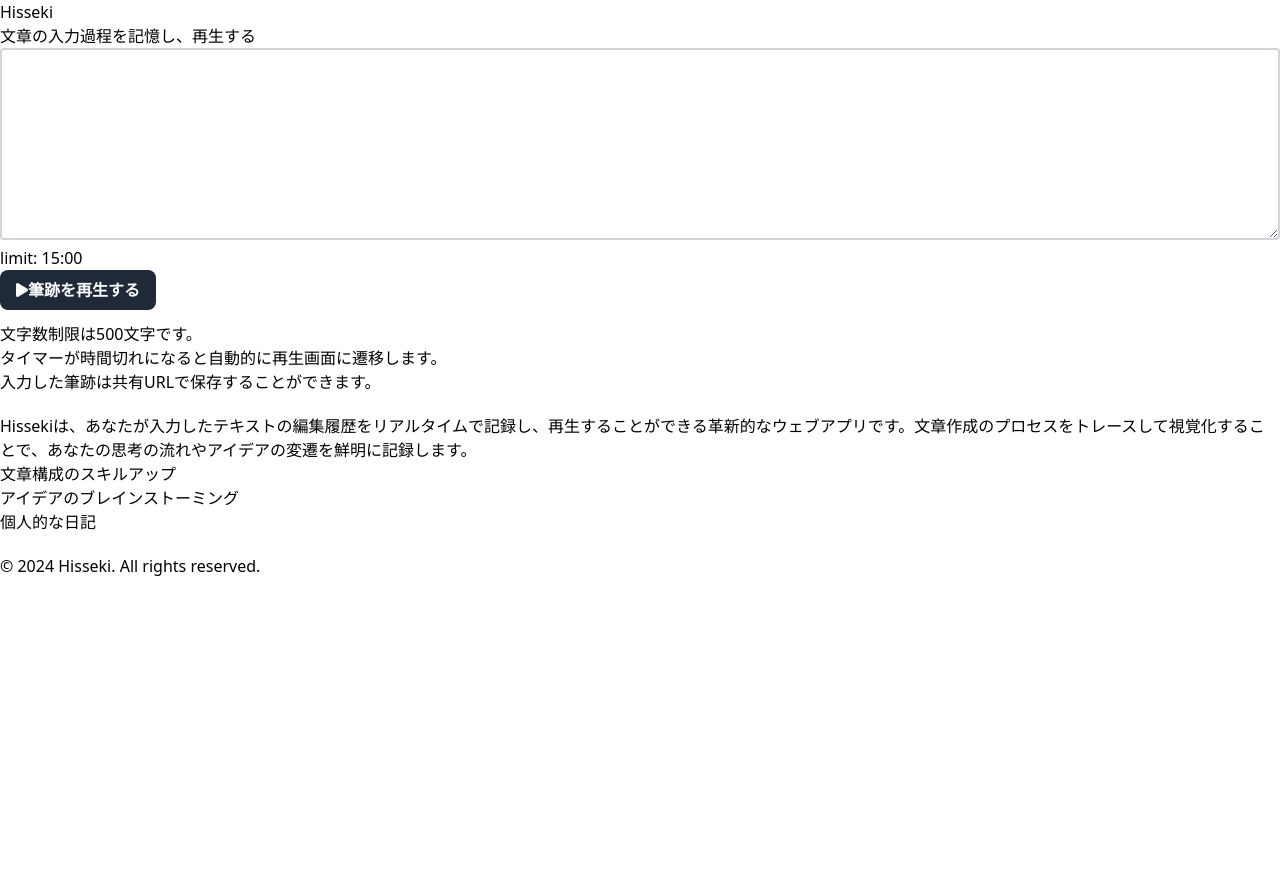
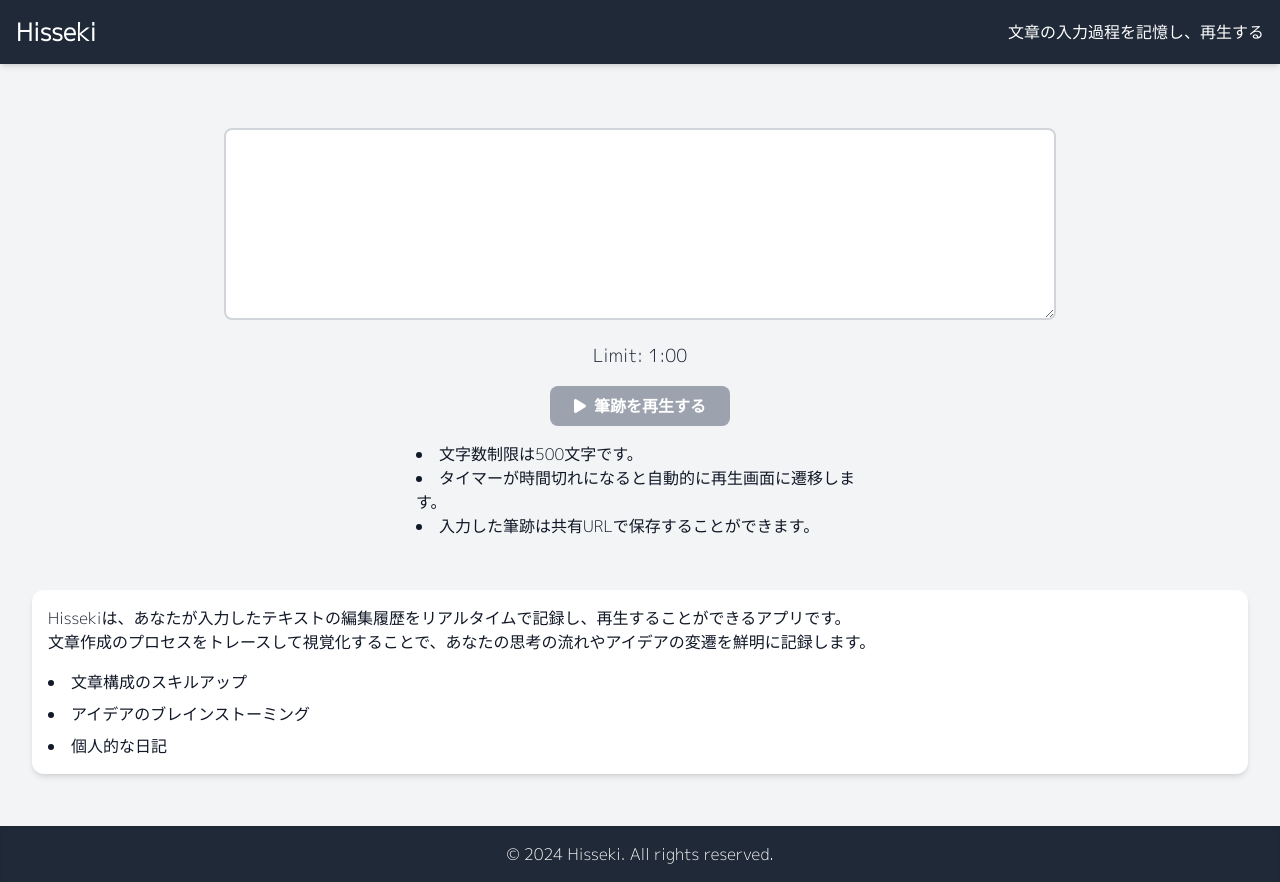
Before and after one commit to 0ldx7/Hisseki, a Next.js app: page / in a window 1280 px wide. Before the commit the page ends 800 px from the top, so only its background shows below. Built offline with nearby package versions, Linux system fonts and the light colour scheme.

Commit message:
全コンポーネントのスタイリングを一新 時間切れ、及び差分限界字にsaveRecordsが起動するよう修正

```diff
--- a/src/app/Concept/page.tsx
+++ b/src/app/Concept/page.tsx
@@ -2,11 +2,12 @@ import React from 'react';
 
 export const Concept: React.FC = () => {
     return (
-        <div className="my-5">
-            <p>
-                Hissekiは、あなたが入力したテキストの編集履歴をリアルタイムで記録し、再生することができる革新的なウェブアプリです。文章作成のプロセスをトレースして視覚化することで、あなたの思考の流れやアイデアの変遷を鮮明に記録します。
+        <div className="my-5 p-4 bg-white rounded-xl shadow-md text-gray-900">
+            <p className="mb-4">
+                Hissekiは、あなたが入力したテキストの編集履歴をリアルタイムで記録し、再生することができるアプリです。<br />
+                文章作成のプロセスをトレースして視覚化することで、あなたの思考の流れやアイデアの変遷を鮮明に記録します。
             </p>
-            <ul className="">
+            <ul className="list-disc list-inside space-y-2">
                 <li>文章構成のスキルアップ</li>
                 <li>アイデアのブレインストーミング</li>
                 <li>個人的な日記</li>
--- a/src/app/TextRecorder/page.tsx
+++ b/src/app/TextRecorder/page.tsx
@@ -1,3 +1,4 @@
+// TextRecorder/page.tsx
 "use client";
 import React, { useState, ChangeEvent, useEffect } from 'react';
 import { useRouter } from 'next/navigation';
@@ -12,78 +13,69 @@ type InputRecord = {
     timeDiff: number;
 };
 
-// セッションIDを生成する関数。ランダムな文字列を生成。
 const generateSessionId = () => '_' + Math.random().toString(36).substr(2, 9);
 
 const TextRecorder: React.FC = () => {
-    const [text, setText] = useState<string>(''); // 入力されたテキスト
-    const [lastText, setLastText] = useState<string>(''); // 最後に保存されたテキスト
-    const [records, setRecords] = useState<InputRecord[]>([]); // テキストの変化履歴
-    const [sessionId, setSessionId] = useState<string>(generateSessionId()); // セッションID
-    const [timeLeft, setTimeLeft] = useState<number>(15 * 60); // 初期値15分のカウントダウンタイマー
-    const [recordingStatus, setRecordingStatus] = useState<'notStarted' | 'recording' | 'stopped'>('notStarted'); // 録音状態
-    const dmp = new diff_match_patch(); // diff-match-patch インスタンス
-    const router = useRouter(); // Next.js のルーター
+    const [text, setText] = useState<string>('');
+    const [lastText, setLastText] = useState<string>('');
+    const [records, setRecords] = useState<InputRecord[]>([]);
+    const [sessionId, setSessionId] = useState<string>(generateSessionId());
+    const [timeLeft, setTimeLeft] = useState<number>(1 * 60);
+    const [recordingStatus, setRecordingStatus] = useState<'notStarted' | 'recording' | 'stopped'>('notStarted');
+    const dmp = new diff_match_patch();
+    const router = useRouter();
 
-    // カウントダウン
     useEffect(() => {
         if (recordingStatus === 'recording') {
-            const timer = setInterval(() => { //一秒ごとに実行されるコールバック関数
-                setTimeLeft((prevTime) => { //stateのセッタ関数に現在のprevTimeを渡し、時間更新
+            const timer = setInterval(() => {
+                setTimeLeft((prevTime) => {
                     if (prevTime <= 1) {
-                        setRecordingStatus('stopped'); // 残り時間が1秒以下なら録音を停止
-                        clearInterval(timer); // タイマーをクリア
-                        // return 0;
-                        location.reload(); //ページを自動リロードしリセット
+                        setRecordingStatus('stopped');
+                        clearInterval(timer);
+                        saveRecords();
                     }
-                    return prevTime - 1; //stateを一秒ごとに減少させ、カウントダウンを再現
+                    return prevTime - 1;
                 });
-            }, 1000); //一秒ごとにuseEffect更新
-
-            // return () => clearInterval(timer); // クリーンアップ関数
+            }, 1000);
         }
     }, [recordingStatus]);
 
-    // テキストエリアの変更を処理する関数
     const handleInputChange = (event: ChangeEvent<HTMLTextAreaElement>) => {
-        if (recordingStatus === 'stopped') return; // 記録停止している場合は機能しない
+        if (recordingStatus === 'stopped') return;
 
-        if (recordingStatus === 'notStarted') { //stateが初期値の場合、
-            setRecordingStatus('recording'); // 初回入力時にタイマーを開始、useEffect起動
+        if (recordingStatus === 'notStarted') {
+            setRecordingStatus('recording');
         }
 
-        const newText = event.target.value; // 新しいテキストの内容
+        const newText = event.target.value;
 
         if (newText.length > 500) {
-            alert("文字数の上限に達しています");
-            return; // 500文字を超える入力を拒否
+            saveRecords();
         }
 
-        setText(newText); // 新しいテキストをstateにセット
-        const diffs = dmp.diff_main(lastText, newText); // テキストの差分を計算
-        dmp.diff_cleanupSemantic(diffs); // 差分をセマンティックにクリーンアップ
-        const patches = dmp.patch_make(lastText, newText, diffs); // 差分からパッチを作成
-        const currentTime = Date.now(); // 現在時刻をミリ秒単位で取得
-        const timeDiff = records.length > 0 ? currentTime - records[records.length - 1].timestamp : 0; // 最後のレコードからの時間差
-        // currentTimeから一つ前のrecordのtimeStampを引いて、差分時間を計算
+        setText(newText);
+        const diffs = dmp.diff_main(lastText, newText);
+        dmp.diff_cleanupSemantic(diffs);
+        const patches = dmp.patch_make(lastText, newText, diffs);
+        const currentTime = Date.now();
+        const timeDiff = records.length > 0 ? currentTime - records[records.length - 1].timestamp : 0;
 
-        if (records.length < 1500) { // レコード数が1500未満の場合
+        if (records.length < 1500) {
             setRecords((prevRecords) => [
                 ...prevRecords,
-                { diffs: patches, timestamp: currentTime, timeDiff: timeDiff }
-            ]); // 新しいレコードを追加
+                { diffs: patches, timestamp: currentTime, timeDiff }
+            ]);
         }
 
-        if (records.length > 1500) { //レコード数が1500を超過した場合、
-            location.reload(); //自動的にページをリロードし、テキストリセット
+        if (records.length > 1500) {
+            saveRecords();
         };
 
-        setLastText(newText); // 最後のテキストを更新
+        setLastText(newText);
     };
 
-    // レコードを保存する関数
     const saveRecords = async () => {
-        if (records.length === 0) { // レコードがない場合はエラー
+        if (records.length === 0) {
             logError('No records to save', null);
             return;
         }
@@ -94,12 +86,12 @@ const TextRecorder: React.FC = () => {
                 headers: {
                     'Content-Type': 'application/json'
                 },
-                body: JSON.stringify({ sessionId, records }) // セッションIDとレコードを送信
+                body: JSON.stringify({ sessionId, records })
             });
 
             if (response.ok) {
                 console.log('Records saved successfully');
-                router.push(`/playback?sessionId=${sessionId}`); // クエリパラメータを付与し、再生画面にリダイレクト
+                router.push(`/playback?sessionId=${sessionId}`);
             } else {
                 const errorData = await response.json();
                 logError('Failed to save records', errorData);
@@ -110,25 +102,25 @@ const TextRecorder: React.FC = () => {
     };
 
     return (
-        <div className="">
+        <div className="max-w-4xl mx-auto p-4 sm:p-6 lg:p-8">
             <textarea
-                className="w-full h-48 p-2 text-sm border-2 border-gray-300 focus:ring-2 focus:ring-gray-500 rounded"
+                className="w-full h-48 p-4 mb-4 text-sm border-2 border-gray-300 focus:ring-2 focus:ring-gray-500 rounded-lg"
                 value={text}
                 onChange={handleInputChange}
-                maxLength={500} // 直接HTMLの属性としても設定
+                maxLength={500}
                 disabled={recordingStatus === 'stopped'}
             />
-            <div className="">
-                <h4 className="">limit: {Math.floor(timeLeft / 60)}:{String(timeLeft % 60).padStart(2, '0')}</h4>
+            <div className="text-center">
+                <h4 className="text-lg mb-4">Limit: {Math.floor(timeLeft / 60)}:{String(timeLeft % 60).padStart(2, '0')}</h4>
                 <button
-                    className="py-2 px-4 bg-gray-800 text-white font-semibold rounded-lg hover:bg-gray-700 focus:outline-none focus:ring-2 focus:ring-gray-500 focus:ring-opacity-50"
+                    className="py-2 px-6 mb-4 bg-gray-800 text-white font-semibold rounded-lg hover:bg-gray-700 focus:outline-none focus:ring-2 focus:ring-gray-500 focus:ring-opacity-50 disabled:bg-gray-400"
                     onClick={saveRecords}
                     disabled={recordingStatus !== 'recording'}
                 >
-                    <FontAwesomeIcon icon={faPlay} />
+                    <FontAwesomeIcon icon={faPlay} className="mr-2" />
                     筆跡を再生する
                 </button>
-                <ul className='pt-3'>
+                <ul className="list-disc list-inside text-left mx-auto max-w-md">
                     <li>文字数制限は500文字です。</li>
                     <li>タイマーが時間切れになると自動的に再生画面に遷移します。</li>
                     <li>入力した筆跡は共有URLで保存することができます。</li>
--- a/src/app/layout.tsx
+++ b/src/app/layout.tsx
@@ -1,5 +1,9 @@
 import type { Metadata } from "next";
 import "./globals.css";
+import { M_PLUS_1p } from "next/font/google";
+import { Router } from "next/router";
+
+const MPlus1p = M_PLUS_1p({ subsets: ["latin"], weight: ["300"], display: "swap" });
 
 export const metadata: Metadata = {
   title: "Hisseki",
@@ -13,18 +17,22 @@ export default function RootLayout({
 }>) {
   return (
     <html lang="ja">
-    <body className="">
-        <header className="">
-            <h1 className="">Hisseki</h1>
-            <p className="">文章の入力過程を記憶し、再生する</p>
+      <body className={`${MPlus1p.className} bg-gray-100 text-gray-900`}>
+        <header className="bg-gray-800 text-white p-4 shadow-md">
+          <div className="container mx-auto flex flex-col items-center sm:flex-row justify-between">
+            <h1 className="text-2xl font-bold">Hisseki</h1>
+            <p className="mt-2 sm:mt-0">文章の入力過程を記憶し、再生する</p>
+          </div>
         </header>
-        <main className="">
-            {children}
+        <main className="container mx-auto p-4 sm:p-6 lg:p-8">
+          {children}
         </main>
-        <footer className="">
-            <p className="">© 2024 Hisseki. All rights reserved.</p>
+        <footer className="bg-gray-800 text-white p-4 shadow-inner">
+          <div className="container mx-auto text-center">
+            <p>© 2024 Hisseki. All rights reserved.</p>
+          </div>
         </footer>
-    </body>
-</html>
+      </body>
+    </html>
   );
 }
--- a/src/app/playback/page.tsx
+++ b/src/app/playback/page.tsx
@@ -2,7 +2,7 @@
 import React, { useEffect, useState, useRef } from 'react';
 import { useSearchParams } from 'next/navigation'; // Next.jsのルーターからクエリパラメータを取得するためのフック
 import { diff_match_patch, patch_obj } from 'diff-match-patch';
-import { FontAwesomeIcon } from '@fortawesome/react-fontawesome'
+import { FontAwesomeIcon } from '@fortawesome/react-fontawesome';
 import { faPaste } from '@fortawesome/free-regular-svg-icons';
 import { faPenToSquare } from '@fortawesome/free-regular-svg-icons';
 import { faReply } from '@fortawesome/free-solid-svg-icons/faReply';
@@ -42,7 +42,7 @@ const Playback: React.FC = () => {
                 data.forEach((record, index) => { //recodesのtimeDiffを確認する
                     if (record.timeDiff === undefined || record.timeDiff === 0) {
                         data[index].timeDiff = 1000; // timeDiffが未定義または0の場合、1000msに設定
-                        console.log('TimeDiff is null or undefined')
+                        console.log('TimeDiff is null or undefined');
                     }
                 });
                 setRecords(data); // レコードをstateにセット
@@ -123,36 +123,34 @@ const Playback: React.FC = () => {
 
     return (
         <div className="p-6 max-w-lg mx-auto bg-white text-gray-900 rounded-xl shadow-md space-y-4">
-            <div className="whitespace-pre-wrap max-w-md">
+            <div className="whitespace-pre-wrap p-4 bg-gray-100 rounded-lg min-h-[200px]">
                 {text} {/* 再生中のテキストを表示 */}
             </div>
-                <div className="mt-4">
+            <div className="mt-4 text-center">
                 <p className="text-sm text-gray-600">{initialPlaybackTime}</p> {/* 初回再生時刻を表示 */}
             </div>
-            <div className="flex justify-between items-center">
+            <div className="flex flex-col sm:flex-row justify-between items-center space-y-2 sm:space-y-0">
                 <button
                     className="py-2 px-4 bg-gray-800 text-white font-semibold rounded-lg hover:bg-gray-600 focus:outline-none focus:ring-2 focus:ring-blue-500 focus:ring-opacity-50"
                     onClick={playback}
                 >
-                    <FontAwesomeIcon icon={faReply} />
+                    <FontAwesomeIcon icon={faReply} className="mr-2" />
                     最初から再生
                 </button>
                 <button
                     className="py-2 px-4 bg-gray-800 text-white font-semibold rounded-lg hover:bg-gray-600 focus:outline-none focus:ring-2 focus:ring-blue-500 focus:ring-opacity-50"
                     onClick={() => window.history.back()}
                 >
-                    <FontAwesomeIcon icon={faPenToSquare} />
+                    <FontAwesomeIcon icon={faPenToSquare} className="mr-2" />
                     新しく筆跡を残す
                 </button>
-                <div className="">
                 <button
-                            className="ml-2 py-2 px-4 bg-gray-800 text-white font-semibold rounded-lg hover:bg-gray-600 focus:outline-none focus:ring-2 focus:ring-blue-500 focus:ring-opacity-50"
+                    className="py-2 px-4 bg-gray-800 text-white font-semibold rounded-lg hover:bg-gray-600 focus:outline-none focus:ring-2 focus:ring-blue-500 focus:ring-opacity-50"
                     onClick={copyToClipboard}
                 >
-                <FontAwesomeIcon icon={faPaste} />
+                    <FontAwesomeIcon icon={faPaste} className="mr-2" />
                     筆跡を共有する
                 </button>
-                </div>
             </div>
         </div>
     );
```
Lines whose indentation alone changed are shown as unchanged.
